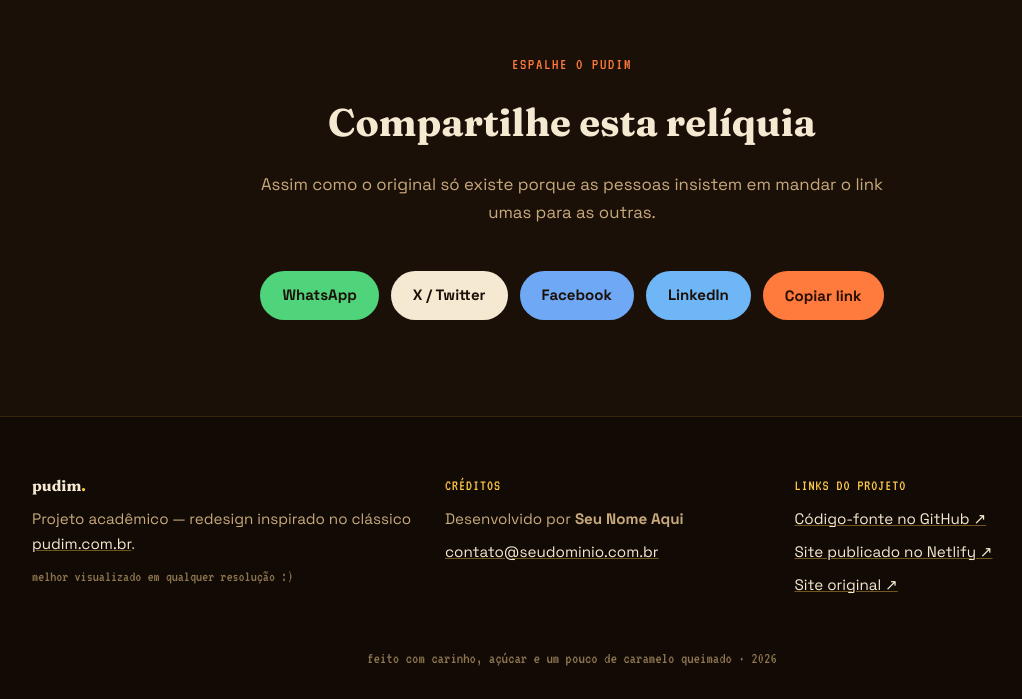
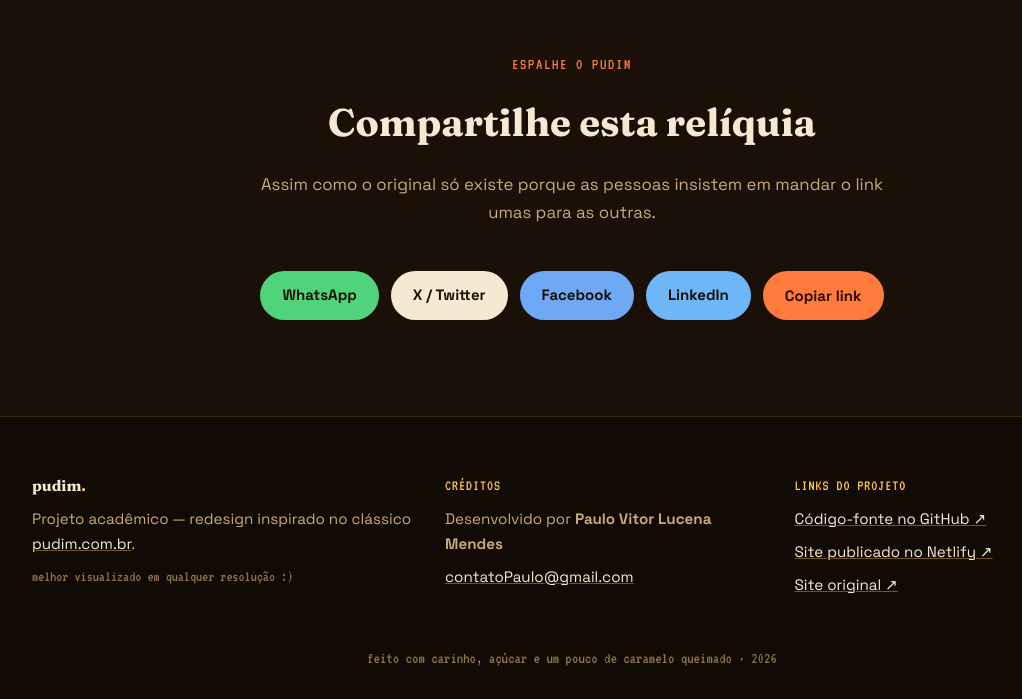
Before and after one commit to PauloMendes-cmd/SitePudim, a plain HTML site: page index.html in a window 1280 px wide. Shown: the part 3627-4326 px from the top of the page, without its empty margins (68-1090 px from the left). Drawn offline with Linux system fonts and the light colour scheme.

Commit message:
Update index.html

```diff
--- a/index.html
+++ b/index.html
@@ -237,13 +237,13 @@
     </div>
     <div class="footer-col">
       <p class="footer-heading">Créditos</p>
-      <p>Desenvolvido por <strong>Seu Nome Aqui</strong></p>
-      <p><a href="mailto:contato@seudominio.com.br">contato@seudominio.com.br</a></p>
+      <p>Desenvolvido por <strong>Paulo Vitor Lucena Mendes </strong></p>
+      <p><a href="mailto:contato@seudominio.com.br">contatoPaulo@gmail.com</a></p>
     </div>
     <div class="footer-col">
       <p class="footer-heading">Links do projeto</p>
       <p><a href="github.com/PauloMendes-cmd/SitePudim" target="_blank" rel="noopener">Código-fonte no GitHub ↗</a></p>
-      <p><a href="https://SEU-SITE.netlify.app" target="_blank" rel="noopener">Site publicado no Netlify ↗</a></p>
+      <p><a href="https://sitepudi.netlify.app/" target="_blank" rel="noopener">Site publicado no Netlify ↗</a></p>
       <p><a href="https://pudim.com.br" target="_blank" rel="noopener">Site original ↗</a></p>
     </div>
   </div>
```
